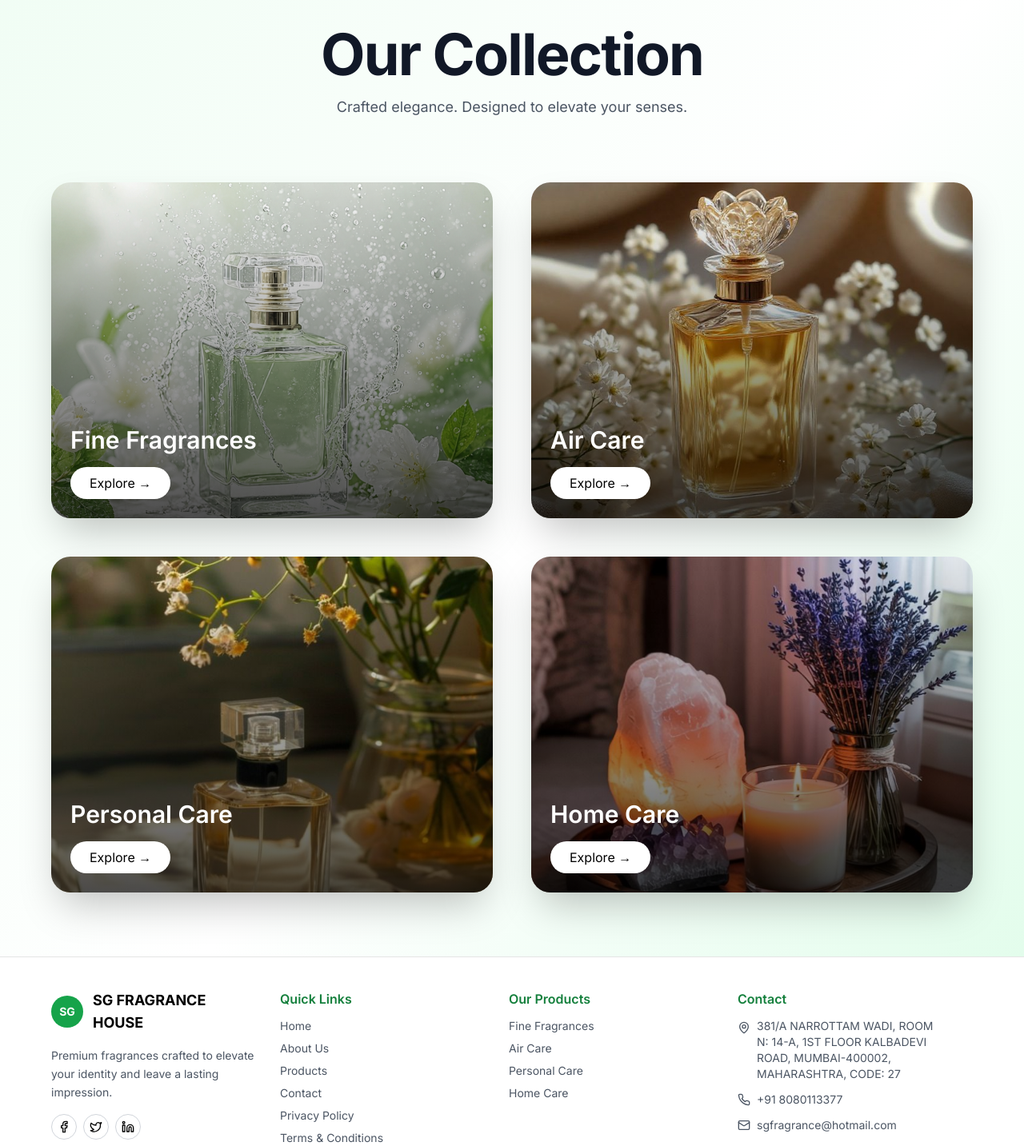
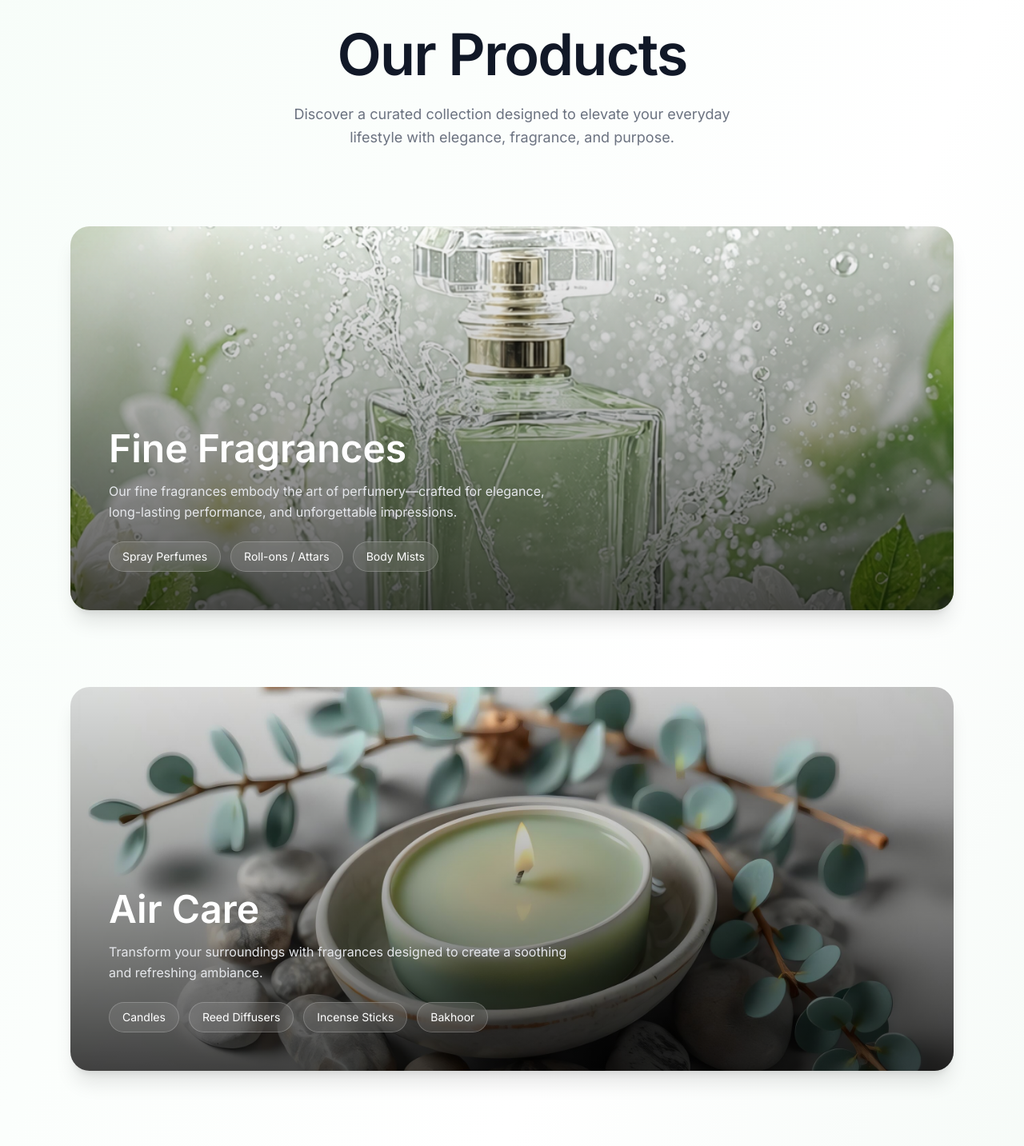
Before and after one commit to Trupti840/oriental-aromatics, a Next.js app: page /products in a window 1280 px wide. Shown: the part 80-1513 px from the top of the page at 80% size. Built offline with nearby package versions, Linux system fonts and the light colour scheme.

Commit message:
updated for products section

```diff
--- /dev/null
+++ b/app/faq/page.tsx
@@ -0,0 +1,80 @@
+ "use client";
+
+ import Navbar from "@/components/Navbar";
+ import Footer from "@/components/Footer";
+
+ export default function FAQPage() {
+   return (
+     <div className="flex flex-col min-h-screen">
+       <Navbar />
+
+       <main className="flex-grow px-6 md:px-16 py-24 bg-white">
+         <div className="max-w-4xl mx-auto">
+           <h1 className="text-3xl md:text-5xl font-bold mb-6 text-black">
+             Frequently Asked Questions
+           </h1>
+
+           <p className="text-gray-600 mb-10">
+             Find answers to common questions about our products, services, and processes.
+           </p>
+
+           <div className="space-y-8 text-gray-700 leading-relaxed">
+
+             <section>
+               <h2 className="text-xl font-semibold text-green-700 mb-2">
+                 What industries do you serve?
+               </h2>
+               <p>
+                 We cater to fine fragrance, air care, personal care, home care,
+                 wellness, and incense industries.
+               </p>
+             </section>
+
+             <section>
+               <h2 className="text-xl font-semibold text-green-700 mb-2">
+                 Do you offer customized fragrances?
+               </h2>
+               <p>
+                 Yes, all our fragrances are tailored based on your product
+                 application, target market, and olfactive brief.
+               </p>
+             </section>
+
+             <section>
+               <h2 className="text-xl font-semibold text-green-700 mb-2">
+                 Can we receive fragrance samples before placing a bulk order?
+               </h2>
+               <p>
+                 Absolutely. We offer standard, category-based samples to help
+                 you evaluate before making a decision.
+               </p>
+             </section>
+
+             <section>
+               <h2 className="text-xl font-semibold text-green-700 mb-2">
+                 Are your fragrances IFRA compliant?
+               </h2>
+               <p>
+                 Yes, we ensure compliance with IFRA and other regulatory
+                 standards as per client requirements.
+               </p>
+             </section>
+
+             <section>
+               <h2 className="text-xl font-semibold text-green-700 mb-2">
+                 Do you export internationally?
+               </h2>
+               <p>
+                 Yes, we serve a wide range of global clients and have extensive
+                 experience in fulfilling international fragrance requirements.
+               </p>
+             </section>
+
+           </div>
+         </div>
+       </main>
+
+       <Footer />
+     </div>
+   );
+ }
--- a/app/products/page.jsx
+++ b/app/products/page.jsx
@@ -3,61 +3,137 @@
 import Navbar from "@/components/Navbar";
 import Footer from "@/components/Footer";
 import { motion } from "framer-motion";
-import Link from "next/link";
-import { useRef, useState } from "react";
+import { useEffect } from "react";
+import { useSearchParams } from "next/navigation";
 
-const categories = [
+const sections = [
  {
    id: "fine-fragrances",
    title: "Fine Fragrances",
-    desc: "Luxury perfumes crafted with premium ingredients.",
    image: "/images/products/frangrance_product.png",
+   desc: "Our fine fragrances embody the art of perfumery—crafted for elegance, long-lasting performance, and unforgettable impressions.",
+   items: ["Spray Perfumes", "Roll-ons / Attars", "Body Mists"],
  },
  {
    id: "air-care",
    title: "Air Care",
-    desc: "Refreshing air solutions to elevate your space.",
-    image: "/images/products/aircare_product.jpg",
+   image: "/images/aircare.jpg",
+   desc: "Transform your surroundings with fragrances designed to create a soothing and refreshing ambiance.",
+   items: ["Candles", "Reed Diffusers", "Incense Sticks", "Bakhoor"],
  },
  {
    id: "personal-care",
    title: "Personal Care",
-    desc: "Daily essentials with signature fragrance touch.",
-    image: "/images/products/personal_product.jpg",
+   image: "/images/personalcare.jpg",
+   desc: "Gentle yet luxurious products crafted for daily self-care with a signature fragrance touch.",
+   items: ["Cosmetics", "Skin Care", "Hair Care", "Beauty Soaps"],
  },
  {
    id: "home-care",
    title: "Home Care",
-    desc: "Smart cleaning with premium fragrance blends.",
-    image: "/images/products/homecare_product.jpg",
+   image: "/images/homecare.jpg",
+   desc: "Make everyday cleaning refreshing with products that combine performance and fragrance.",
+   items: ["Laundry Care", "Floor Cleaners", "Bathroom Care", "Handwash"],
  },
 ];
 
 export default function ProductsPage() {
+ const searchParams = useSearchParams();
+ const section = searchParams.get("section");
+
+ // ✅ Scroll + premium shadow highlight
+ useEffect(() => {
+   if (!section) return;
+
+   const timer = setTimeout(() => {
+     const el = document.getElementById(section);
+     if (!el) return;
+
+     el.scrollIntoView({
+       behavior: "smooth",
+       block: "center",
+     });
+
+     el.classList.add("active-section");
+
+     setTimeout(() => {
+       el.classList.remove("active-section");
+     }, 2000);
+   }, 400);
+
+   return () => clearTimeout(timer);
+ }, [section]);
+
  return (
-    <div className="bg-gradient-to-br from-green-50 via-white to-green-100 min-h-screen">
+   <div className="bg-gradient-to-br from-[#f7fdf9] via-white to-[#eef7f1] min-h-screen">
      <Navbar />
 
-      <main className="pt-28 pb-20 px-6">
-        {/* Heading */}
-        <div className="text-center mb-20">
+     <main className="pt-28 pb-24 px-6 max-w-6xl mx-auto">
+       {/* HEADER */}
+       <div className="text-center mb-24">
          <motion.h1
-            initial={{ opacity: 0, y: 50 }}
+           initial={{ opacity: 0, y: 30 }}
            animate={{ opacity: 1, y: 0 }}
-            className="text-5xl md:text-7xl font-bold text-gray-900 tracking-tight"
+           className="text-5xl md:text-7xl font-semibold tracking-tight text-gray-900"
          >
-            Our Collection
+           Our Products
          </motion.h1>
 
-          <p className="mt-4 text-gray-600 max-w-xl mx-auto text-lg">
-            Crafted elegance. Designed to elevate your senses.
+         <p className="mt-6 text-gray-500 max-w-xl mx-auto text-lg leading-relaxed">
+           Discover a curated collection designed to elevate your everyday
+           lifestyle with elegance, fragrance, and purpose.
          </p>
        </div>
 
-        {/* GRID */}
-        <div className="grid md:grid-cols-2 gap-12 max-w-6xl mx-auto">
-          {categories.map((cat, index) => (
-            <Card3D key={cat.id} cat={cat} index={index} />
+       {/* ✅ PREMIUM SINGLE CARD SECTIONS */}
+       <div className="space-y-24">
+         {sections.map((sec, i) => (
+           <motion.div
+             key={sec.id}
+             id={sec.id}
+             initial={{ opacity: 0, y: 80 }}
+             whileInView={{ opacity: 1, y: 0 }}
+             transition={{ duration: 0.6, delay: i * 0.1 }}
+             className="relative group"
+           >
+             <div className="relative rounded-3xl overflow-hidden shadow-xl hover:shadow-2xl transition duration-500">
+
+               {/* IMAGE */}
+               <img
+                 src={sec.image}
+                 className="w-full h-[380px] md:h-[480px] object-cover group-hover:scale-105 transition duration-700"
+               />
+
+               {/* DARK OVERLAY */}
+               <div className="absolute inset-0 bg-gradient-to-t from-black/70 via-black/30 to-transparent" />
+
+               {/* CONTENT */}
+               <div className="absolute inset-0 flex flex-col justify-end p-8 md:p-12 text-white">
+                 <h2 className="text-3xl md:text-5xl font-semibold mb-4">
+                   {sec.title}
+                 </h2>
+
+                 <p className="max-w-xl text-gray-200 mb-6 leading-relaxed">
+                   {sec.desc}
+                 </p>
+
+                 {/* ITEMS */}
+                 <div className="flex flex-wrap gap-3">
+                   {sec.items.map((item, idx) => (
+                     <span
+                       key={idx}
+                       className="px-4 py-2 text-sm bg-white/10 backdrop-blur-md border border-white/20 rounded-full hover:bg-white/20 transition"
+                     >
+                       {item}
+                     </span>
+                   ))}
+                 </div>
+               </div>
+
+               {/* GLOW EFFECT */}
+               <div className="absolute -inset-1 bg-green-300/10 blur-2xl opacity-0 group-hover:opacity-100 transition duration-700 rounded-3xl" />
+             </div>
+           </motion.div>
          ))}
        </div>
      </main>
@@ -66,96 +142,3 @@ export default function ProductsPage() {
    </div>
  );
 }
-
-function Card3D({ cat, index }) {
-  const [flipped, setFlipped] = useState(false);
-  const tiltRef = useRef(null);
-
-  const handleMouseMove = (e) => {
-    if (flipped) return;
-
-    const rect = tiltRef.current.getBoundingClientRect();
-    const x = e.clientX - rect.left;
-    const y = e.clientY - rect.top;
-
-    const rotateX = -(y - rect.height / 2) / 18;
-    const rotateY = (x - rect.width / 2) / 18;
-
-    tiltRef.current.style.transform = `
-      perspective(1200px)
-      rotateX(${rotateX}deg)
-      rotateY(${rotateY}deg)
-      scale(1.04)
-    `;
-  };
-
-  const resetTilt = () => {
-    tiltRef.current.style.transform = `
-      perspective(1200px)
-      rotateX(0deg)
-      rotateY(0deg)
-      scale(1)
-    `;
-  };
-
-  return (
-    <motion.div
-      initial={{ opacity: 0, y: 80 }}
-      animate={{ opacity: 1, y: 0 }}
-      transition={{ delay: index * 0.2 }}
-      className="relative h-[420px] perspective"
-    >
-      {/* OUTER → TILT */}
-      <div
-        ref={tiltRef}
-        onMouseMove={handleMouseMove}
-        onMouseLeave={resetTilt}
-        className="w-full h-full transition-transform duration-300 ease-out"
-      >
-        {/* INNER → FLIP */}
-        <div
-          className={`relative w-full h-full transition-transform duration-700 [transform-style:preserve-3d] ${
-            flipped ? "rotate-y-180" : ""
-          }`}
-          style={{ transformOrigin: "center" }}
-        >
-          {/* FRONT */}
-          <div className="absolute w-full h-full backface-hidden rounded-3xl overflow-hidden shadow-2xl">
-            <img src={cat.image} className="w-full h-full object-cover" />
-
-            <div className="absolute inset-0 bg-gradient-to-t from-black/70 to-transparent" />
-
-            <div className="absolute bottom-0 p-6 text-white">
-              <h2 className="text-3xl font-semibold">{cat.title}</h2>
-
-              <button
-                onClick={() => setFlipped(true)}
-                className="mt-4 px-6 py-2 bg-white text-black rounded-full hover:bg-green-200 transition"
-              >
-                Explore →
-              </button>
-            </div>
-          </div>
-
-          {/* BACK */}
-          <div className="absolute w-full h-full backface-hidden rotate-y-180 bg-white rounded-3xl shadow-2xl flex flex-col justify-center items-center p-6 text-center">
-            <h2 className="text-2xl font-bold mb-4">{cat.title}</h2>
-
-            <p className="text-gray-600 mb-6">{cat.desc}</p>
-
-            <button className="px-6 py-2 bg-green-600 text-white rounded-full hover:bg-green-800 transition">
-              View Products
-            </button>
-
-            <button
-              onClick={() => setFlipped(false)}
-              className="mt-4 text-sm text-gray-500 underline"
-            >
-              ← Back
-            </button>
-          </div>
-        </div>
-      </div>
-    </motion.div>
-  );
-}
--- a/components/Footer.tsx
+++ b/components/Footer.tsx
@@ -1,10 +1,37 @@
 import Link from "next/link";
-import { Mail, Phone, MapPin, Facebook, Twitter, Linkedin } from "lucide-react";
+import {
+  Mail,
+  Phone,
+  MapPin,
+  Facebook,
+  Twitter,
+  Linkedin,
+} from "lucide-react";
+
+const productLinks = [
+  {
+    title: "Fine Fragrances",
+    slug: "fine-fragrances",
+  },
+  {
+    title: "Air Care",
+    slug: "air-care",
+  },
+  {
+    title: "Personal Care",
+    slug: "personal-care",
+  },
+  {
+    title: "Home Care",
+    slug: "home-care",
+  },
+];
 
 const Footer = () => {
   return (
     <footer className="bg-white text-black border-t border-[#e5e5e5] pt-10 pb-0 px-4 md:px-8 lg:px-16">
       <div className="w-full pl-0 pr-[20px] md:pr-[40px] grid md:grid-cols-4 gap-8">
+
         {/* Brand */}
         <div>
           <div className="flex items-center space-x-3 mb-4">
@@ -13,7 +40,10 @@ const Footer = () => {
                 SG
               </span>
             </div>
-            <h3 className="text-lg font-bold">SG FRAGRANCE HOUSE</h3>
+
+            <h3 className="text-lg font-bold">
+              SG FRAGRANCE HOUSE
+            </h3>
           </div>
 
           <p className="text-gray-600 text-sm leading-relaxed mb-4">
@@ -39,12 +69,17 @@ const Footer = () => {
           <h4 className="text-base font-semibold mb-3 text-green-700">
             Quick Links
           </h4>
+
           <ul className="space-y-2 text-gray-600 text-sm">
             <li>
-              <Link href="/" className="hover:text-green-700 transition-colors">
+              <Link
+                href="/"
+                className="hover:text-green-700 transition-colors"
+              >
                 Home
               </Link>
             </li>
+
             <li>
               <Link
                 href="/about"
@@ -53,6 +88,7 @@ const Footer = () => {
                 About Us
               </Link>
             </li>
+
             <li>
               <Link
                 href="/#explore-section"
@@ -61,6 +97,7 @@ const Footer = () => {
                 Products
               </Link>
             </li>
+
             <li>
               <Link
                 href="/contact"
@@ -69,15 +106,13 @@ const Footer = () => {
                 Contact
               </Link>
             </li>
-            <li>
-              <Link href="/privacy-policy" className="hover:text-green-700">
-                Privacy Policy
-              </Link>
-            </li>
 
             <li>
-              <Link href="/terms" className="hover:text-green-700">
-                Terms & Conditions
+              <Link
+                href="/faq"
+                className="hover:text-green-700 transition-colors"
+              >
+                FAQ
               </Link>
             </li>
           </ul>
@@ -88,27 +123,18 @@ const Footer = () => {
           <h4 className="text-base font-semibold mb-3 text-green-700">
             Our Products
           </h4>
+
           <ul className="space-y-2 text-gray-600 text-sm">
-            <li>
-              <Link href="#" className="hover:text-green-700 transition-colors">
-                Fine Fragrances
-              </Link>
-            </li>
-            <li>
-              <Link href="#" className="hover:text-green-700 transition-colors">
-                Air Care
-              </Link>
-            </li>
-            <li>
-              <Link href="#" className="hover:text-green-700 transition-colors">
-                Personal Care
-              </Link>
-            </li>
-            <li>
-              <Link href="#" className="hover:text-green-700 transition-colors">
-                Home Care
-              </Link>
-            </li>
+            {productLinks.map((product, i) => (
+              <li key={i}>
+                <Link
+                  href={`/products?section=${product.slug}`}
+                  className="hover:text-green-700 transition-colors"
+                >
+                  {product.title}
+                </Link>
+              </li>
+            ))}
           </ul>
         </div>
 
@@ -121,19 +147,25 @@ const Footer = () => {
           <div className="space-y-3 text-gray-600 text-sm">
             <div className="flex items-start space-x-2 transition-colors">
               <MapPin className="w-4 h-4 mt-1 flex-shrink-0" />
+
               <span className="hover:text-green-700">
-                381/A NARROTTAM WADI, ROOM N: 14-A, 1ST FLOOR KALBADEVI ROAD,
-                MUMBAI-400002, MAHARASHTRA, CODE: 27
+                381/A NARROTTAM WADI, ROOM N: 14-A, 1ST FLOOR
+                KALBADEVI ROAD, MUMBAI-400002, MAHARASHTRA,
+                CODE: 27
               </span>
             </div>
 
             <div className="flex items-center space-x-2 transition-colors">
               <Phone className="w-4 h-4 flex-shrink-0" />
-              <span className="hover:text-green-700">+91 8080113377</span>
+
+              <span className="hover:text-green-700">
+                +91 8080113377
+              </span>
             </div>
 
             <div className="flex items-center space-x-2 transition-colors">
               <Mail className="w-4 h-4 flex-shrink-0" />
+
               <span className="hover:text-green-700">
                 sgfragrance@hotmail.com
               </span>
@@ -144,7 +176,8 @@ const Footer = () => {
 
       {/* Bottom */}
       <div className="border-t border-gray-200 mt-8 pt-4 pb-4 text-center text-gray-500 text-xs">
-        © {new Date().getFullYear()} SG Fragrance House. All rights reserved.
+        © {new Date().getFullYear()} SG Fragrance House.
+        All rights reserved.
       </div>
     </footer>
   );
```
Also changed, not shown: app/globals.css (+19 -0 lines), components/ProductGrid.tsx (+15 -2 lines). Lines whose indentation alone changed are shown as unchanged.
